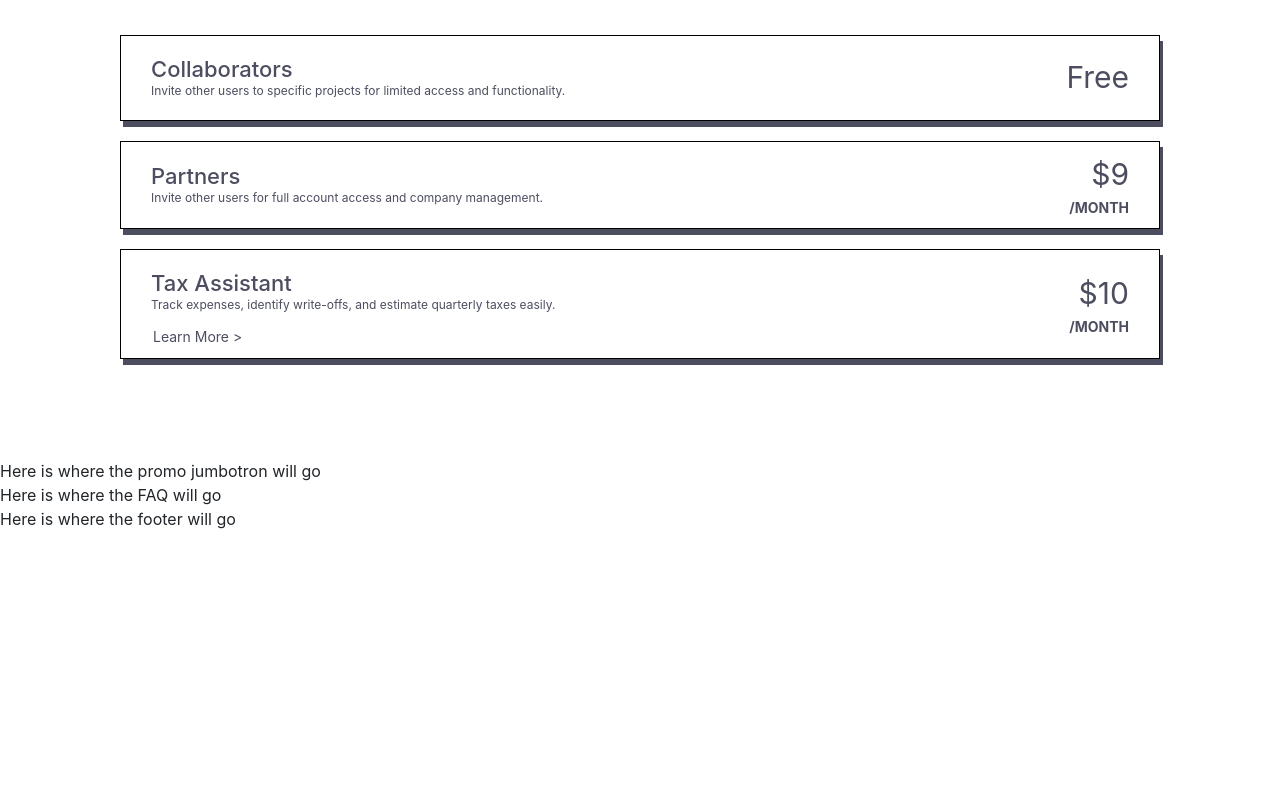
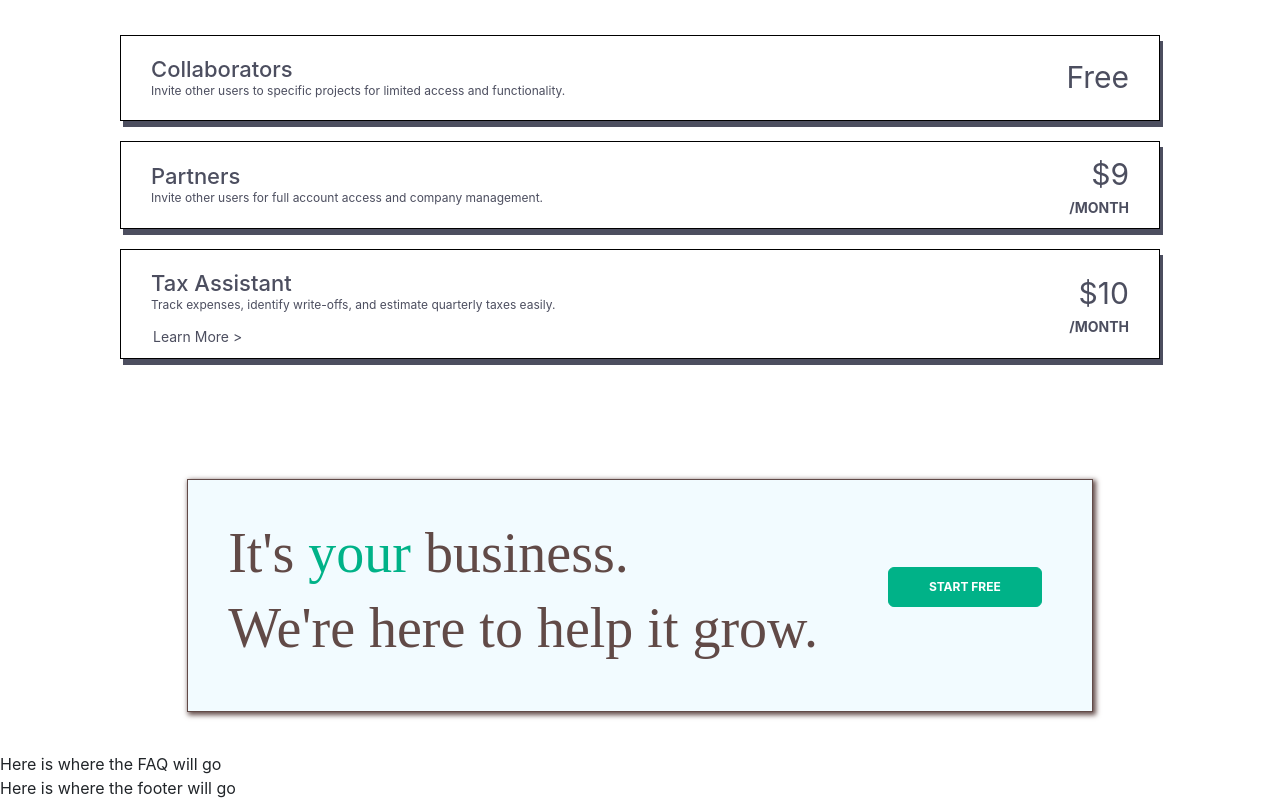
Before and after one commit to joshua-blum/frontend-showcase, a Next.js app: page /bonsaiMarketing in a window 1280 px wide. Shown: the part 976-1776 px from the top of the page. Before the commit the page ends 1507 px from the top, so only its background shows below. Built offline with nearby package versions, Linux system fonts and the light colour scheme.

Commit message:
Implement promotional jumbotron

```diff
--- a/pages/bonsaiMarketing/bonsaiPromo.tsx
+++ b/pages/bonsaiMarketing/bonsaiPromo.tsx
@@ -1,5 +1,17 @@
+import styles from '/styles/bonsaiMarketing/Promo.module.css';
+
 export default function BonsaiPromo(){
     return (
-        <div>Here is where the promo jumbotron will go</div>
+        <div className={styles.promo}>
+            <div className={`jumbotron ${styles.jumbotron}`}>
+                <div className={styles.message}>
+                    <h4 className="display-4">It's <span className={styles.green}>your</span> business.</h4>
+                    <h4 className="display-4">We're here to help it grow.</h4>
+                </div>
+                <p className={`lead ${styles.buttonGroup}`}>
+                    <a className={`btn btn-primary ${styles.button}`} href="#" role="button">START FREE</a>
+                </p>
+            </div>
+        </div>
     )
 }
--- a/styles/bonsaiMarketing/PlansAndPricing.module.css
+++ b/styles/bonsaiMarketing/PlansAndPricing.module.css
@@ -3,7 +3,7 @@
     flex-direction: column;
     background-color: #fff;
     color: #4C4E5F;
-    padding: 40px;
+    padding: 40px 40px 20px 40px;
 }
 
 .header {
@@ -35,7 +35,7 @@
     width: 60px;
     height: 34px;
     margin: 0px 0px 6px 0px;
-  }
+    }
 
   .slider {
     position: absolute;
@@ -47,7 +47,7 @@
     background-color: #00B288;
     -webkit-transition: .4s;
     transition: .4s;
-  }
+    }
 
   .slider:before {
     content: 'Monthly';
@@ -170,7 +170,6 @@
     padding: 10px 0px;
     font-weight: 700;
     font-size: 12px;
-
 }
 
 .addOnsList {
--- /dev/null
+++ b/styles/bonsaiMarketing/Promo.module.css
@@ -0,0 +1,46 @@
+.promo {
+    display: flex;
+    justify-content: center;
+    align-items: center;
+    background-color: #fff;
+}
+
+.jumbotron {
+    display: flex;
+    flex-direction: row;
+    align-items: center;
+    margin: 40px;
+    padding: 40px;
+    background-color: #F2FBFF;
+    border-style: solid;
+    border-color: #614A47;
+    border-width: 0.5px;
+    box-shadow: 2px 2px 5px 1px #614A47;
+}
+
+.message {
+    font-family: 'Times New Roman', Times, serif;
+    color: #614A47;
+}
+
+.green {
+    color: #00B288
+}
+
+.buttonGroup {
+    justify-self: flex-end
+}
+
+.button {
+    border-color: #00B288;
+    background-color: #00B288;
+    margin: 10px 10px 10px 70px;
+    padding: 10px 40px;
+    font-weight: 700;
+    font-size: 12px;
+}
+
+.button:hover {
+    background-color: #00B288;
+    border-color: #fff;
+}
```
